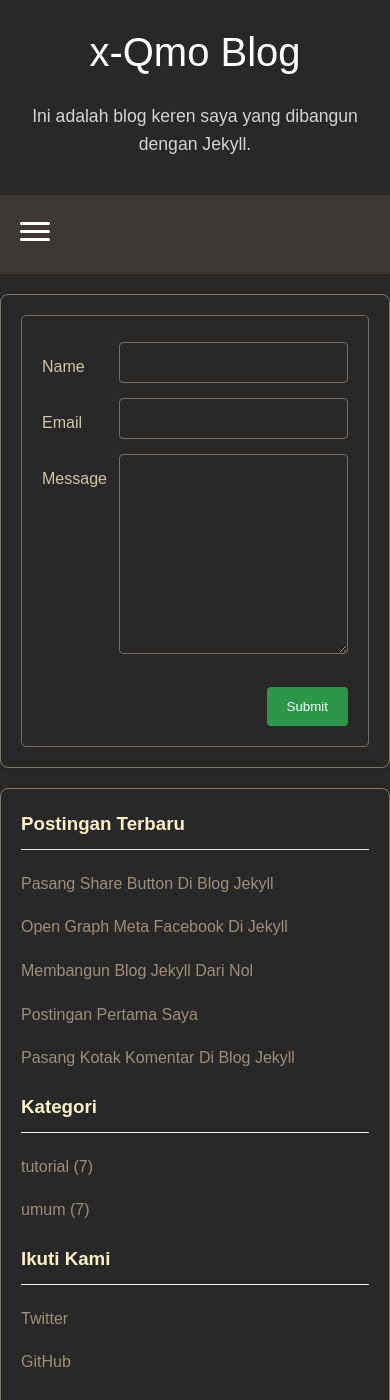
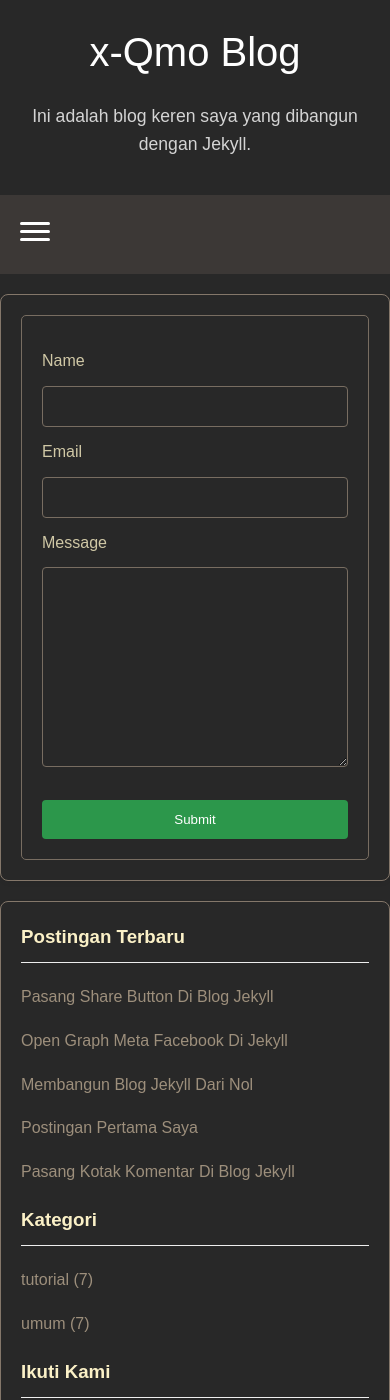
Before and after one commit to x-qmo/x-qmo.github.io, a Jekyll site: the page built from hubungi-kami.html, in a window 390 px wide and 1400 px high. Built offline with Jekyll 4.4.1, drawn with Linux system fonts in a browser that asks for light colours.

Commit message:
Update hubungi-kami.html

```diff
--- a/hubungi-kami.html
+++ b/hubungi-kami.html
@@ -68,6 +68,13 @@
   display: table;
   clear: both;
 }
+/* Responsive layout - when the screen is less than 600px wide, make the two columns stack on top of each other instead of next to each other */
+@media screen and (max-width: 600px) {
+  .col-sgs-25, .col-sgs-75, input[type=submit] {
+    width: 100%;
+    margin-top: 0;
+  }
+}
 </style>
 
 <div class="container-sgs">
```
